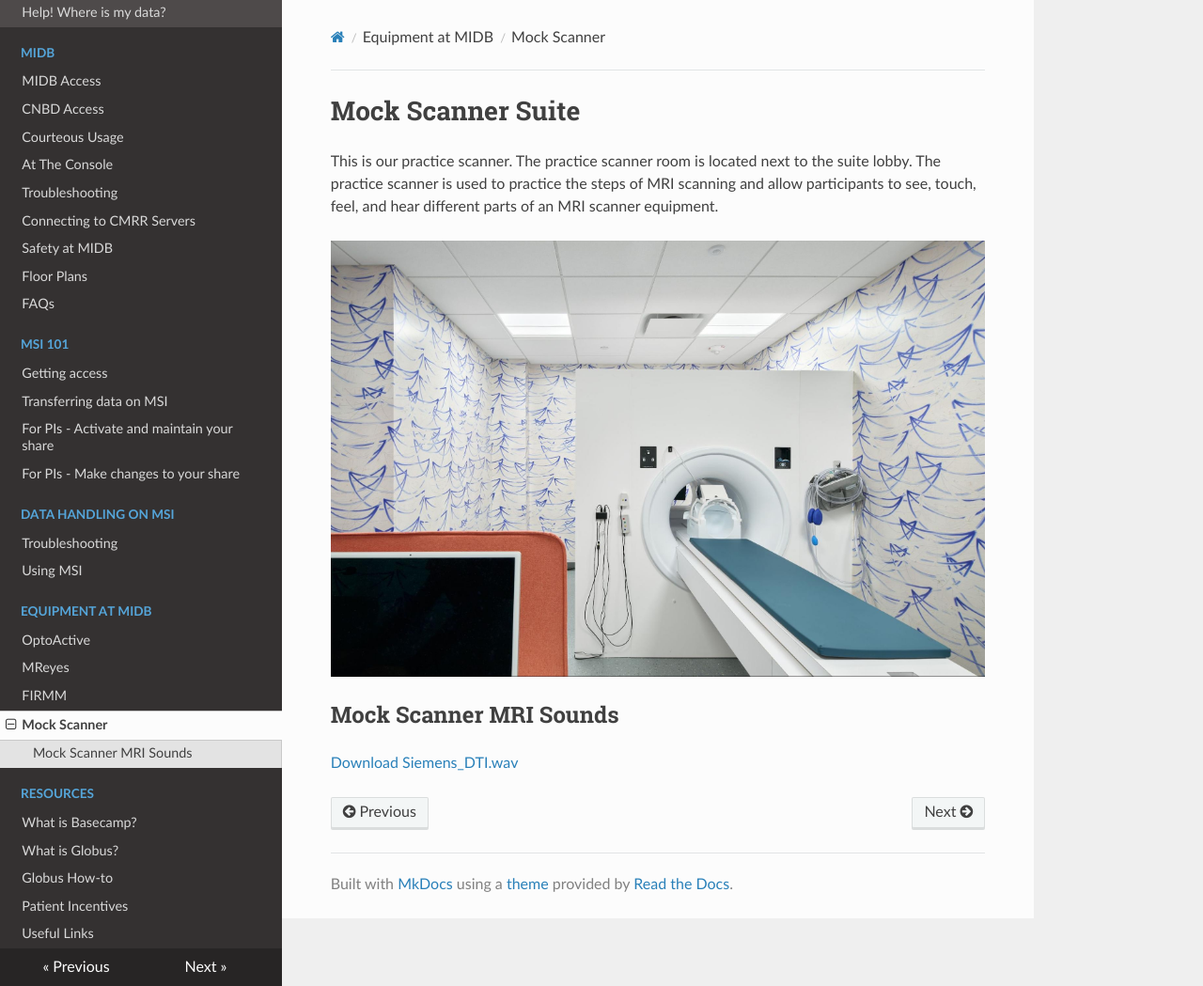
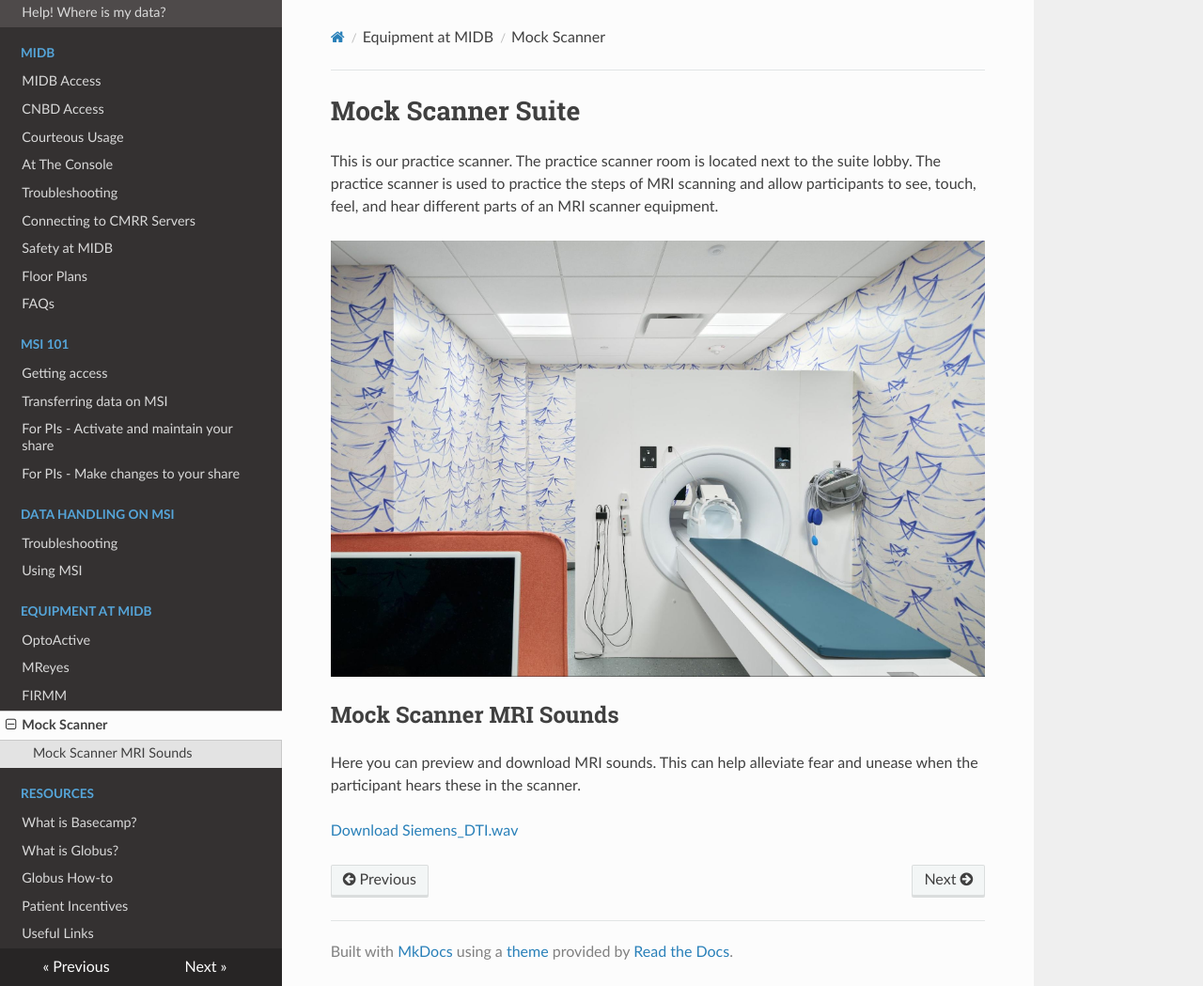
Before and after one commit to MIDB-Neuroimaging/neurohub_rtd, an MkDocs documentation site: the page built from docs/equip/mock.md, in a window 1280 px wide and 1049 px high. Shown: the whole window at 94% size. Built offline with MkDocs 1.6.1, drawn with Linux system fonts in a browser that asks for light colours; nearby versions of some CDN libraries.

Commit message:
updated mri sounds

```diff
--- a/docs/equip/mock.md
+++ b/docs/equip/mock.md
@@ -7,5 +7,6 @@ This is our practice scanner. The practice scanner room is located next to the s
 
 
 ## Mock Scanner MRI Sounds
+Here you can preview and download MRI sounds. This can help alleviate fear and unease when the participant hears these in the scanner.
 
 [Download Siemens_DTI.wav](../downloads/Siemens_DTI.wav)
```
